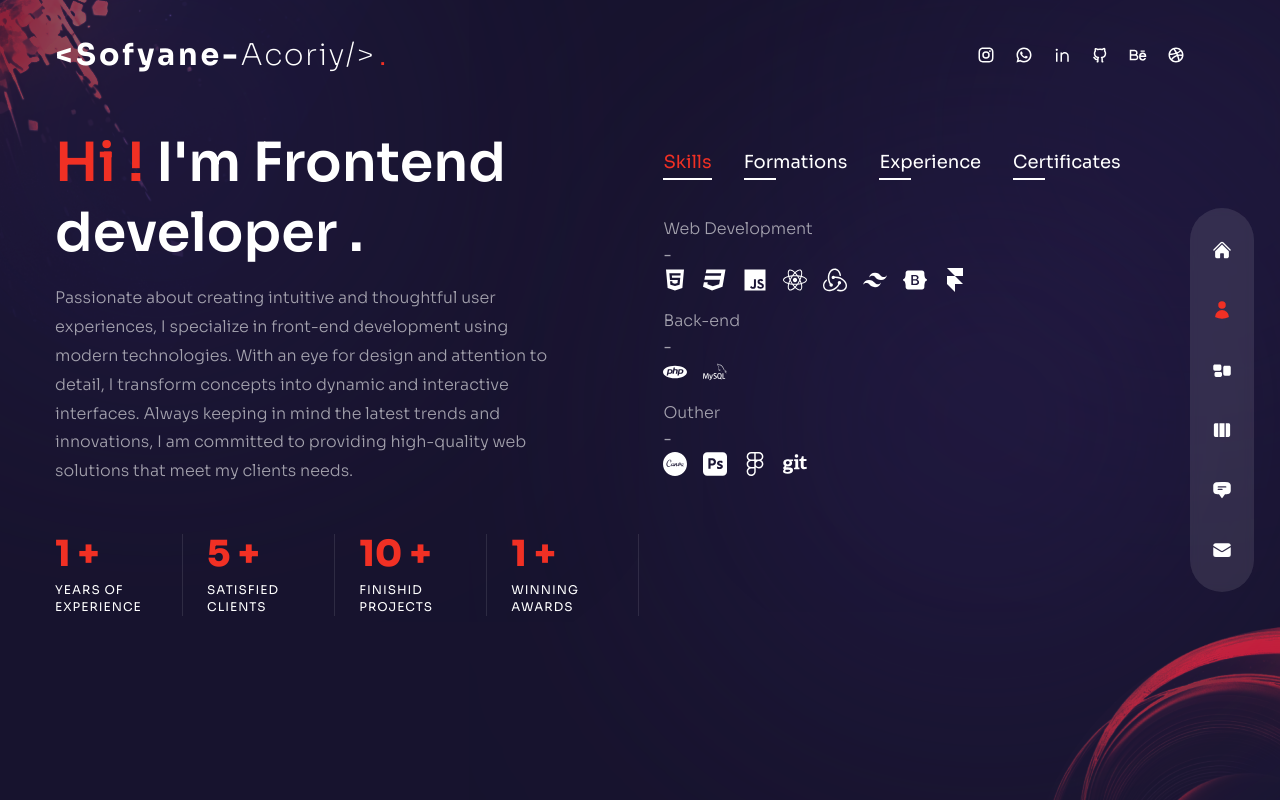
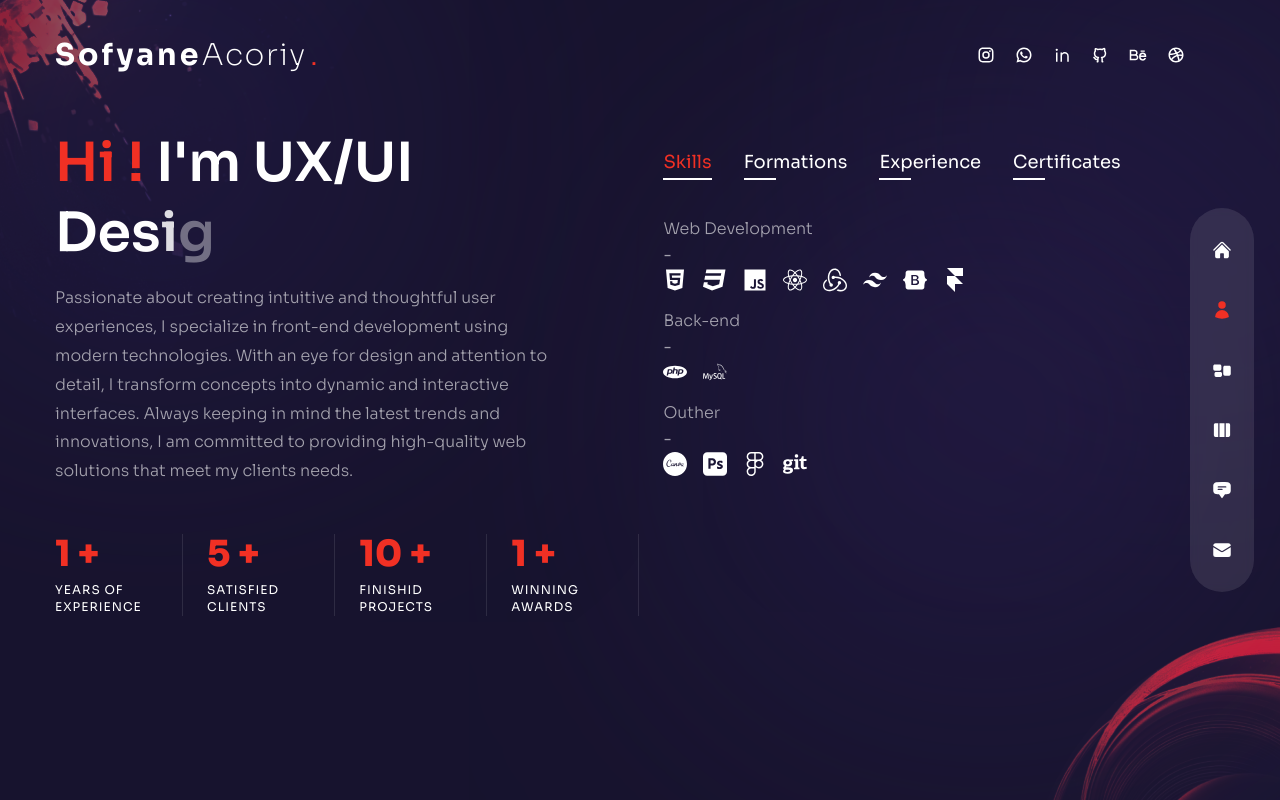
Before and after one commit to Acoriy/My-Portfulio-Next.Js, a Next.js app: page /about in a window 1280 px wide. Built offline with nearby package versions, Linux system fonts and the light colour scheme.

Commit message:
Laste Update

```diff
--- a/components/Header.js
+++ b/components/Header.js
@@ -8,8 +8,7 @@
 import Socials from "../components/Socials";
 
 const Header = () => {
-   const codeLogoEvert = "<"
-   const codeLogoFermer = "/>"
+
   return <header className="absolute z-30 w-full max-h-[150px] flex items-center  px-16 xl:px-0 xl:h-[90px] md:mt-[10px]">
        <div className="container mx-auto">
            <div className="flex flex-col lg:flex-row justify-between items-center gap-y-4  py-8">
@@ -20,9 +19,9 @@
                      priority={true}
 
                    >
-                    <h1 ><span className="font-bold text-3xl font-sora tracking-widest">{codeLogoEvert}Sofyane-</span>
-                       <span className=" text-3xl font-extralight font-sora tracking-wider">Acoriy{codeLogoFermer}</span>
-                    <span className="text-accent ml-[5px] font-bold text-md" >.</span></h1>
+                    <h1 ><span className="font-bold text-3xl font-sora tracking-widest">Sofyane</span>
+                       <span className=" text-3xl font-extralight font-sora tracking-wider">Acoriy</span>
+                       <span className="text-accent ml-[5px] font-bold text-md" >.</span></h1>
                    </div>
                </Link>
                {/* socials */}
--- a/components/WorkSlider.js
+++ b/components/WorkSlider.js
@@ -5,8 +5,8 @@
       images: [
         {
           title: "title",
-          path: "/work1.jpg",
-          link: "https://burger-burst.netlify.app",
+          path: "/work9.jpg",
+          link: "https://clothify-blush.vercel.app/",
         },
         {
           title: "title",
@@ -20,8 +20,8 @@
         },
         {
           title: "title",
-          path: "/work4.jpg",
-          link: "https://beatblitz-products.netlify.app/",
+          path: "/work1.jpg",
+          link: "https://burger-burst.netlify.app/",
         },
       ],
     },
@@ -34,8 +34,8 @@
         },
         {
           title: "title",
-          path: "/work-6.jpg",
-          link: "https://fylolandingpagea.netlify.app/",
+          path: "/work4.jpg",
+          link: "https://beatblitz-products.netlify.app/",
         },
         {
           title: "title",
--- a/pages/about/index.js
+++ b/pages/about/index.js
@@ -1,4 +1,4 @@
-import  {useState } from "react";
+import  {useEffect, useState } from "react";
 
 // icons
 import {
@@ -75,7 +75,7 @@
     title: "experience",
     info: [
       {
-        title: "website creator - Freelancer ",
+        title: "FREELANCE – DÉVELOPPEUR FRONT- END & UI/UX DESIGNER & SOCIAL MEDIA MARKETING",
         stage: "2024 - Currently",
       },
       {
@@ -164,15 +164,25 @@
 // counter
 import CountUp from "react-countup";
 
+const phrases = ["I'm Frontend Developer", "I'm UX/UI Designer"];
+
 
 const About = () => {
   const [index , setIndex] = useState(0);
-  // console.log(index);
+  const [indexAnimate , setIndexAniamte] =useState(0)
 
-   //  text
-  const sentence = " I\'m Frontend  developer .";
-  const letters = Array.from(sentence);
+  // Textes :
+  // const sentence = " I\'m Frontend  developer .";
+  // const letters = Array.from(sentence);
 
+  const letters = phrases[indexAnimate].split("");
+
+  useEffect(() => {
+    const interval = setInterval(() => {
+        setIndexAniamte((prevIndex) => (prevIndex + 1) % phrases.length);
+    }, 4000); // Change every 4 seconds
+    return () => clearInterval(interval);
+}, []);
 
   return <div className="h-full bg-primary/30 py-32 text-center xl:text-left">
     <Circles/>
@@ -192,17 +202,8 @@
         xl:flex-row gap-x-6 ">
            {/* text */}
            <div className="flex-1 flex flex-col justify-center">
+
               {/* <motion.h2
-               variants={fadeIn("right" , 0.2)}
-               initial="hidden"
-               animate="show"
-               exit="hidden"
-               className="h2 xl:z-10">
-                {/* Captivating <span className="text-accent">stories</span> birth magnificent designs.  */}
-                {/* Hello World ! I'm <span className="text-accent">Frontend </span> developer .  */}
-              {/* </motion.h2> */}
-              {/* pour testing ----------------------  */}
-              <motion.h2
                   initial="hidden"
                   animate="visible"
                   variants={{
@@ -210,7 +211,7 @@
                       visible: {
                           opacity: 1,
                           transition: {
-                              staggerChildren: 0.2,
+                              staggerChildren: 0.1,
                           },
                       },
                   }}
@@ -227,7 +228,38 @@
                           {char}
                       </motion.span>
                   ))}
-              </motion.h2>
+              </motion.h2> */}
+
+<motion.h2
+            key={indexAnimate}
+            initial="hidden"
+            animate="visible"
+            exit="hidden"
+            variants={{
+                hidden: { opacity: 0 },
+                visible: {
+                    opacity: 1,
+                    transition: {
+                        staggerChildren: 0.1,
+                    },
+                },
+            }}
+            className="h2 xl:z-10"
+        >
+            <span className="text-accent">Hi ! </span>
+            {letters.map((char, itemIndexText) => (
+                <motion.span
+                    key={itemIndexText}
+                    variants={{
+                        hidden: { opacity: 0 },
+                        visible: { opacity: 1 },
+                    }}
+                >
+                    {char}
+                </motion.span>
+            ))}
+        </motion.h2>
+
               <motion.p
                 variants={fadeIn("right" , 0.4)}
                 initial="hidden"
```
Also changed, not shown: public/work9.jpg (added).
